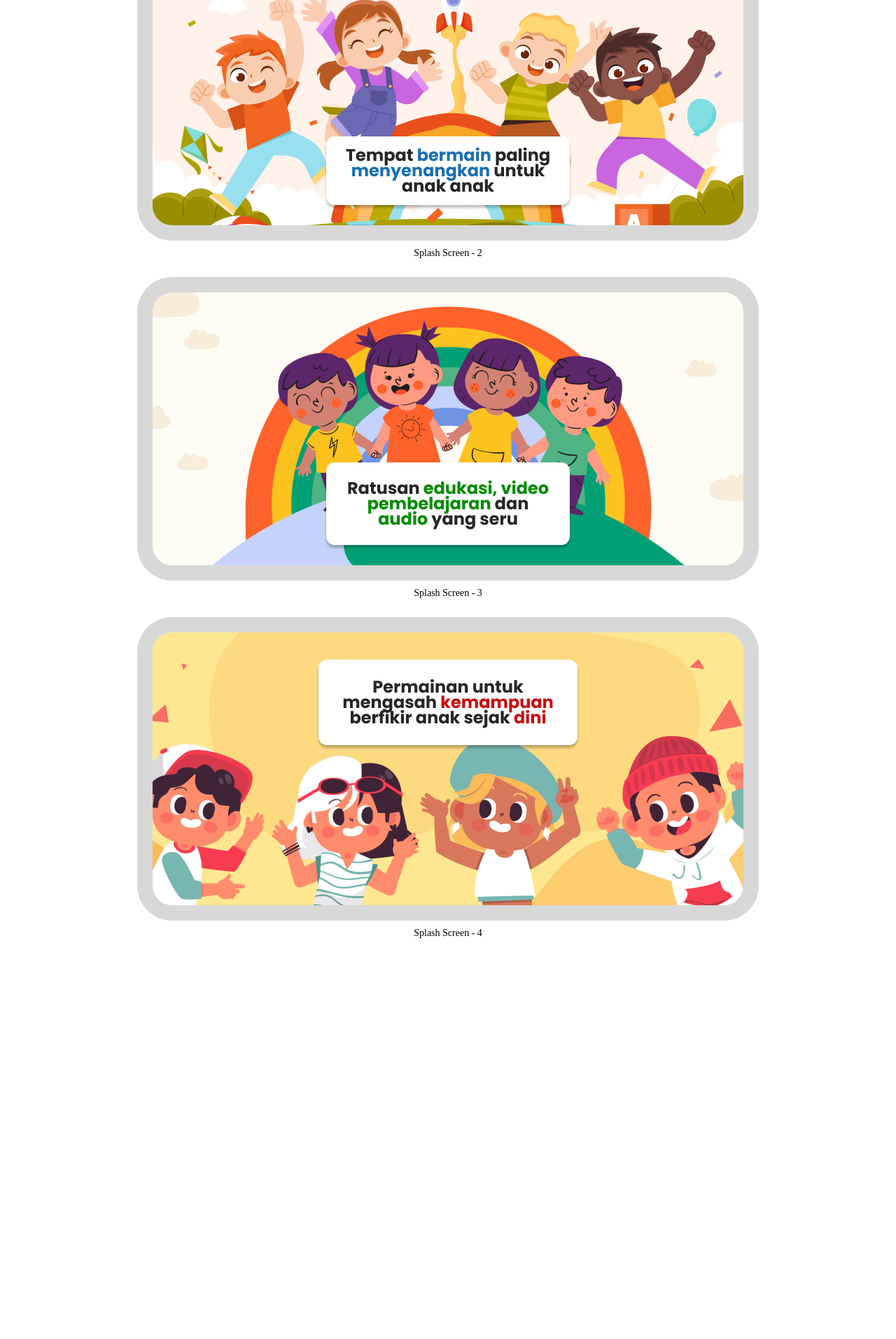
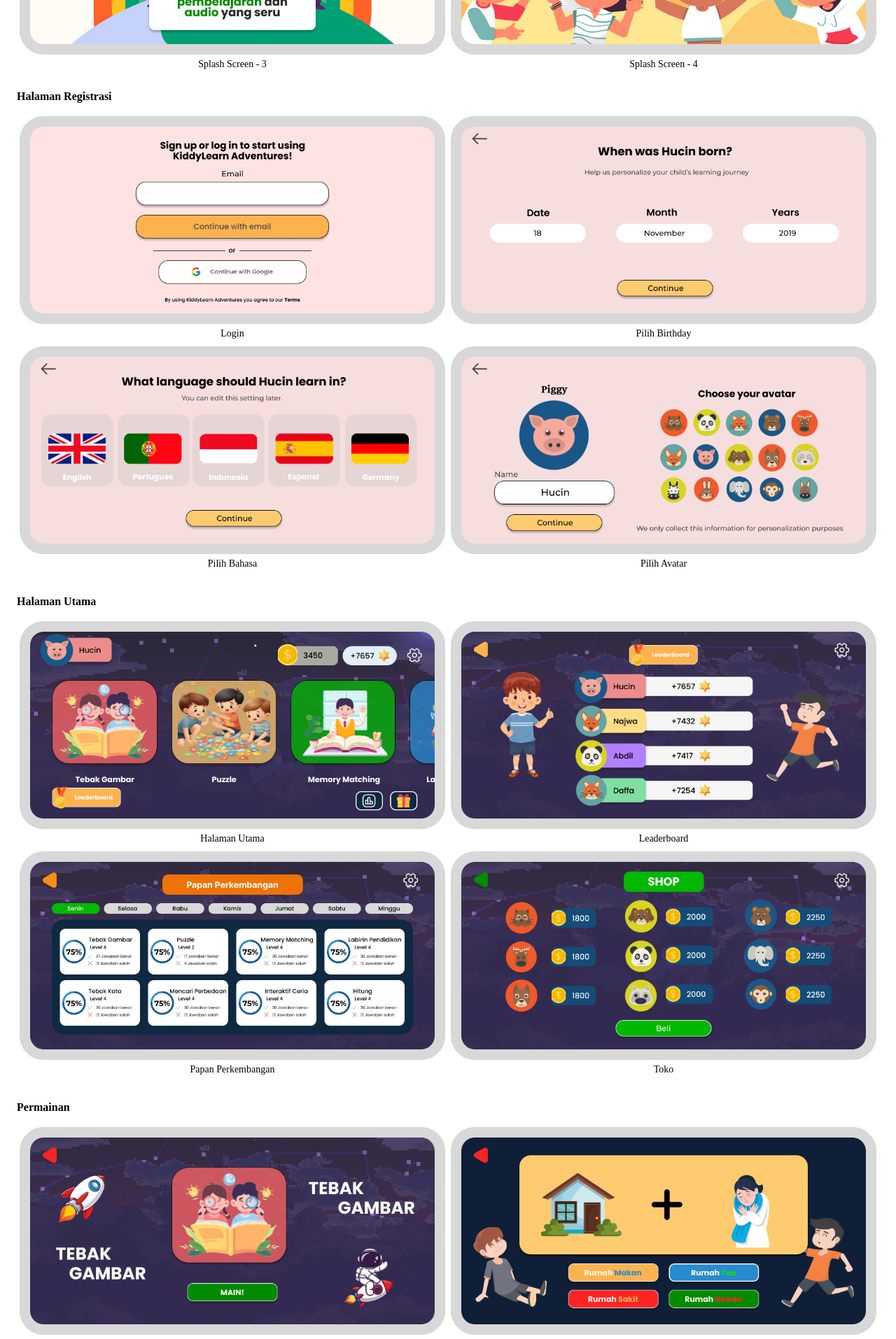
Before and after one commit to diasoy/xxyyzz, a React (Vite) app: page /project-experience/kiddy-learn-adventures in a window 1280 px wide. Shown: the part 1853-3767 px from the top of the page at 70% size. Before the commit the page ends 3269 px from the top, so only its background shows below. Built offline with nearby package versions, Linux system fonts and the light colour scheme.

Commit message:
[ADD] add content kiddyLearn

```diff
--- a/src/components/Profile/Profile.jsx
+++ b/src/components/Profile/Profile.jsx
@@ -39,7 +39,7 @@ const Profile = () => {
               </a>
               <a
                 href="http://wa.me/+6281934760910"
-                className="border border-black px-4 py-2 rounded-md hover:bg-green-900 hover:text-white dark:border-white"
+                className="border border-black px-4 py-2 rounded-md hover:bg-green-900 hover:text-white dark:border-white" target="_blank" rel="noreferrer"
               >
                 Contact Me
               </a>
--- a/src/components/Project/ProjectHeader.jsx
+++ b/src/components/Project/ProjectHeader.jsx
@@ -17,7 +17,7 @@ const ProjectHeader = () => {
                   <img
                     src={kiddyLearn}
                     alt={kiddyLearn}
-                    className="w-full h-80 object-cover"
+                    className="w-full h-80 object-cover rounded-t-lg"
                   />
                   <div className="flex flex-col py-3 px-3 mx-3 gap-4">
                     <h1 className="font-semibold">KiddyLearn Adventures</h1>
--- a/src/components/Project/kiddyLearn/KiddyLearn.jsx
+++ b/src/components/Project/kiddyLearn/KiddyLearn.jsx
@@ -1,7 +1,27 @@
-import splashScreen1 from "../../../assets/UIUX-KiddyLearn Adventures/Splash Screen - 1.png"
+import splashScreen1 from "../../../assets/UIUX-KiddyLearn Adventures/Splash Screen - 1.png";
 import splashScreen2 from "../../../assets/UIUX-KiddyLearn Adventures/Splash Screen - 2.png";
 import splashScreen3 from "../../../assets/UIUX-KiddyLearn Adventures/Splash Screen - 3.png";
 import splashScreen4 from "../../../assets/UIUX-KiddyLearn Adventures/Splash Screen - 4.png";
+import login from "../../../assets/UIUX-KiddyLearn Adventures/Login.png";
+import registrasi1 from "../../../assets/UIUX-KiddyLearn Adventures/Pilih Birthday.png";
+import registrasi2 from "../../../assets/UIUX-KiddyLearn Adventures/Pilih Bahasa.png";
+import registrasi3 from "../../../assets/UIUX-KiddyLearn Adventures/Pilih Avatar.png";
+import beranda from "../../../assets/UIUX-KiddyLearn Adventures/Halaman Utama.png";
+import leaderboard from "../../../assets/UIUX-KiddyLearn Adventures/LeaderBoard.png";
+import papanPerkembangan from "../../../assets/UIUX-KiddyLearn Adventures/Papan Perkembangan.png";
+import shop from "../../../assets/UIUX-KiddyLearn Adventures/Shop.png";
+import tebakGambar1 from "../../../assets/UIUX-KiddyLearn Adventures/Tebak Gambar-2.png";
+import tebakGambar2 from "../../../assets/UIUX-KiddyLearn Adventures/Tebak Gambar-1.png";
+import tebakGambar3 from "../../../assets/UIUX-KiddyLearn Adventures/Tebak Gambar.png";
+import puzzle from "../../../assets/UIUX-KiddyLearn Adventures/Puzzle.png";
+import memoriMatching from "../../../assets/UIUX-KiddyLearn Adventures/Memory Matching.png";
+import labirinPendidikan from "../../../assets/UIUX-KiddyLearn Adventures/Labirin Pendidikan.png";
+import tebakKata from "../../../assets/UIUX-KiddyLearn Adventures/Tebak Kata.png";
+import mencariPerbedaan from "../../../assets/UIUX-KiddyLearn Adventures/Mencari Perbedaan.png";
+import cerdasCermat from "../../../assets/UIUX-KiddyLearn Adventures/Interaktif Ceria.png";
+import matematika from "../../../assets/UIUX-KiddyLearn Adventures/Hitung.png";
+import setting1 from "../../../assets/UIUX-KiddyLearn Adventures/Settings.png";
+import setting2 from "../../../assets/UIUX-KiddyLearn Adventures/Settings-1.png";
 import DesignThinking from "./DesignThinking";
 
 const KiddyLearn = () => {
@@ -39,22 +59,135 @@ const KiddyLearn = () => {
             </div>
           </div>
           <DesignThinking />
-          <div className="flex flex-col justify-center items-center mx-10 my-12">
+
+          {/* Splash Screen */}
+          <div className="mt-10">
+            <h1 className="text-left font-semibold">Halaman Splash Screen</h1>
+            <div className="grid mx-1 my-2 gap-2 grid-cols-2">
               <div>
                 <img src={splashScreen1} alt="" />
-              <p className="text-center mb-5 text-sm mt-2">Splash Screen - 1</p>
+                <p className="text-center text-sm mt-1">Splash Screen - 1</p>
               </div>
               <div>
                 <img src={splashScreen2} alt="" />
-              <p className="text-center mb-6 text-sm mt-2">Splash Screen - 2</p>
+                <p className="text-center text-sm mt-1">Splash Screen - 2</p>
               </div>
               <div>
                 <img src={splashScreen3} alt="" />
-              <p className="text-center mb-6 text-sm mt-2">Splash Screen - 3</p>
+                <p className="text-center text-sm mt-1">Splash Screen - 3</p>
               </div>
               <div>
                 <img src={splashScreen4} alt="" />
-              <p className="text-center mb-6 text-sm mt-2">Splash Screen - 4</p>
+                <p className="text-center text-sm mt-1">Splash Screen - 4</p>
+              </div>
+            </div>
+          </div>
+
+          {/* Registrasi */}
+          <div>
+            <h1 className="text-left font-semibold">Halaman Registrasi</h1>
+            <div className="grid mx-1 my-4 gap-2 grid-cols-2">
+              <div>
+                <img src={login} alt="" />
+                <p className="text-center text-sm mt-1">Login</p>
+              </div>
+              <div>
+                <img src={registrasi1} alt="" />
+                <p className="text-center text-sm mt-1">Pilih Birthday</p>
+              </div>
+              <div>
+                <img src={registrasi2} alt="" />
+                <p className="text-center text-sm mt-1">Pilih Bahasa</p>
+              </div>
+              <div>
+                <img src={registrasi3} alt="" />
+                <p className="text-center text-sm mt-1">Pilih Avatar</p>
+              </div>
+            </div>
+          </div>
+
+          {/* Beranda */}
+          <div>
+            <h1 className="text-left font-semibold">Halaman Utama</h1>
+            <div className="grid mx-1 my-4 gap-2 grid-cols-2">
+              <div>
+                <img src={beranda} alt="" />
+                <p className="text-center text-sm mt-1">Halaman Utama</p>
+              </div>
+              <div>
+                <img src={leaderboard} alt="" />
+                <p className="text-center text-sm mt-1">Leaderboard</p>
+              </div>
+              <div>
+                <img src={papanPerkembangan} alt="" />
+                <p className="text-center text-sm mt-1">Papan Perkembangan</p>
+              </div>
+              <div>
+                <img src={shop} alt="" />
+                <p className="text-center text-sm mt-1">Toko</p>
+              </div>
+            </div>
+          </div>
+
+          {/* Permainan */}
+          <div>
+            <h1 className="text-left font-semibold">Permainan</h1>
+            <div className="grid mx-1 my-4 gap-2 grid-cols-2">
+              <div>
+                <img src={tebakGambar1} alt="" />
+                <p className="text-center text-sm mt-1">Tebak Gambar - 1</p>
+              </div>
+              <div>
+                <img src={tebakGambar2} alt="" />
+                <p className="text-center text-sm mt-1">Tebak Gambar - 2</p>
+              </div>
+              <div>
+                <img src={tebakGambar3} alt="" />
+                <p className="text-center text-sm mt-1">Tebak Gambar - 3</p>
+              </div>
+              <div>
+                <img src={puzzle} alt="" />
+                <p className="text-center text-sm mt-1">Puzzle</p>
+              </div>
+              <div>
+                <img src={memoriMatching} alt="" />
+                <p className="text-center text-sm mt-1">Memori Matching</p>
+              </div>
+              <div>
+                <img src={labirinPendidikan} alt="" />
+                <p className="text-center text-sm mt-1">Labirin Pendidikan</p>
+              </div>
+              <div>
+                <img src={tebakKata} alt="" />
+                <p className="text-center text-sm mt-1">Tebak Kata</p>
+              </div>
+              <div>
+                <img src={mencariPerbedaan} alt="" />
+                <p className="text-center text-sm mt-1">Mencari Perbedaan</p>
+              </div>
+              <div>
+                <img src={cerdasCermat} alt="" />
+                <p className="text-center text-sm mt-1">Cerdas Cermat</p>
+              </div>
+              <div>
+                <img src={matematika} alt="" />
+                <p className="text-center text-sm mt-1">Hitung</p>
+              </div>
+            </div>
+          </div>
+
+          {/* Settings */}
+          <div>
+            <h1 className="text-left font-semibold">Pengaturan</h1>
+            <div className="grid mx-1 my-4 gap-2 grid-cols-2">
+              <div>
+                <img src={setting1} alt="" />
+                <p className="text-center text-sm mt-1">Pengaturan</p>
+              </div>
+              <div>
+                <img src={setting2} alt="" />
+                <p className="text-center text-sm mt-1">Pengaturan</p>
+              </div>
             </div>
           </div>
         </div>
```
Lines whose indentation alone changed are shown as unchanged.
